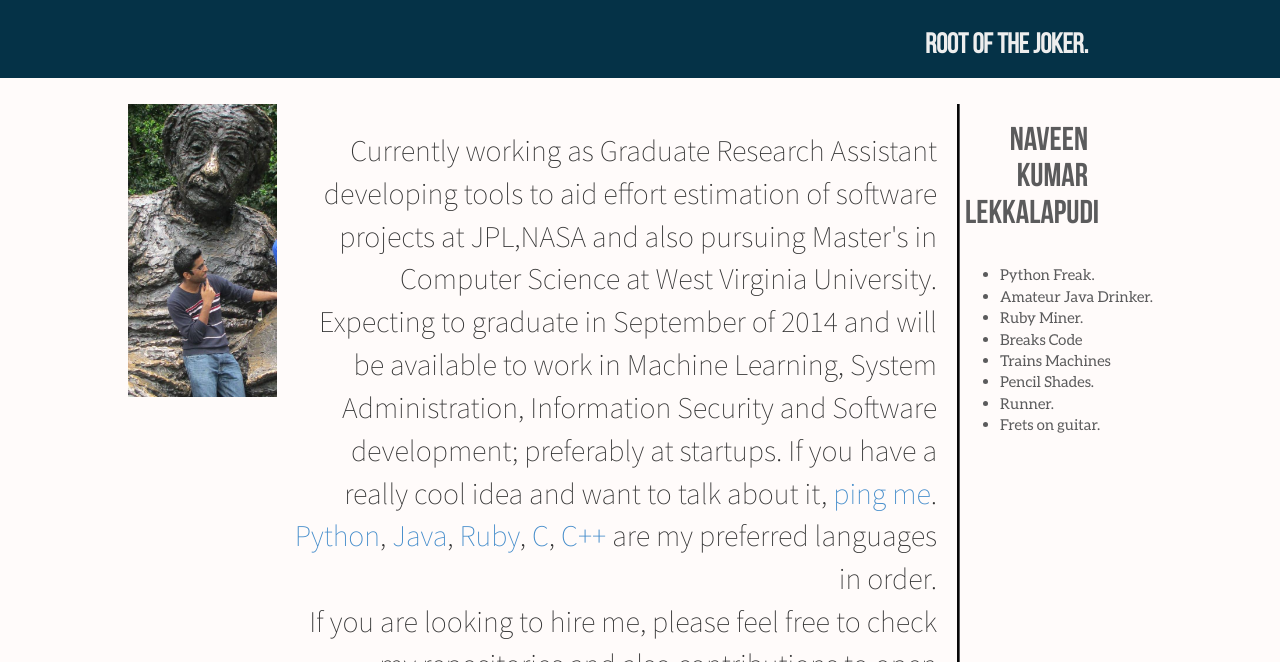
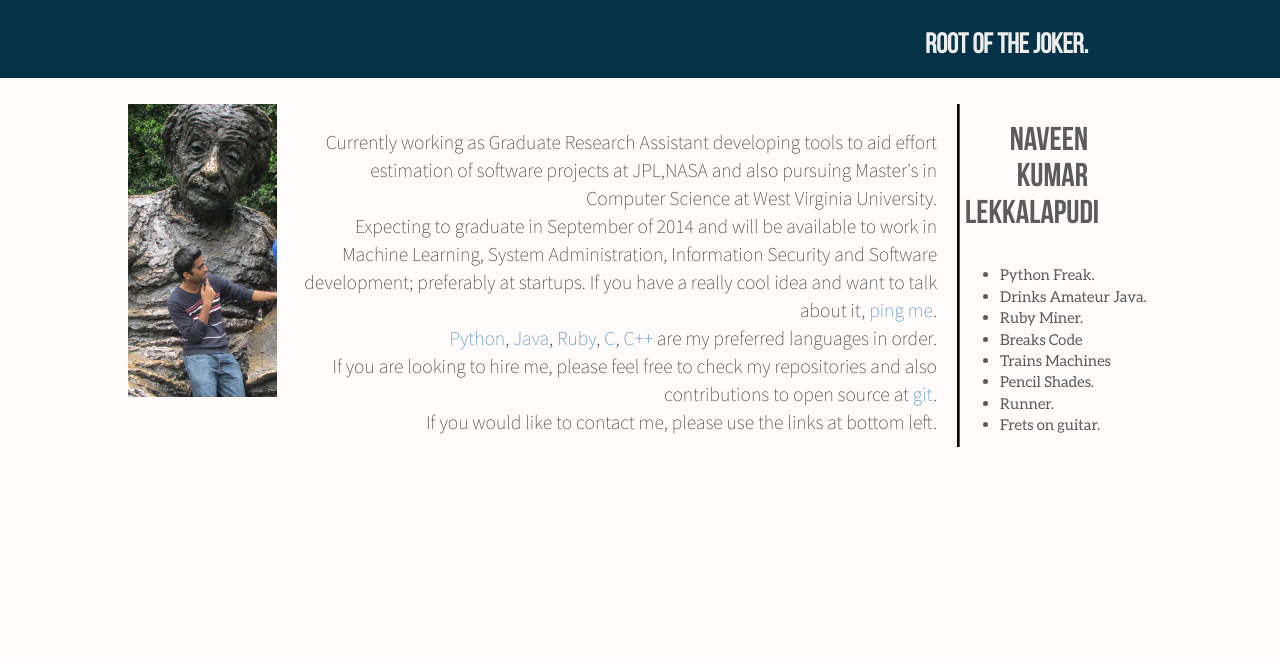
Before and after one commit to nave91/persona, a plain HTML site: page index.html in a window 1280 px wide. Shown: the top 662 px of the page. Drawn offline with Linux system fonts and the light colour scheme.

Commit message:
resizing font

```diff
--- a/css/main.css
+++ b/css/main.css
@@ -31,7 +31,7 @@ wrapper {
 }
 .startpage-leftbox p{
     font-family: 'Source Sans Pro', serif;
-    font-size: 30px;
+    font-size: 140%;
     font-weight: 10;
     padding-top: 3%;
     padding-left: 20%;
--- a/index.html
+++ b/index.html
@@ -45,7 +45,7 @@
             <h1>Naveen Kumar Lekkalapudi</h1>
             <wrap><ul>
                 <li>Python Freak.</li>
-                <li>Amateur Java Drinker.</li>
+                <li>Drinks Amateur Java.</li>
                 <li>Ruby Miner.</li>
                 <li>Breaks Code</li>
                 <li>Trains Machines</li>
```
